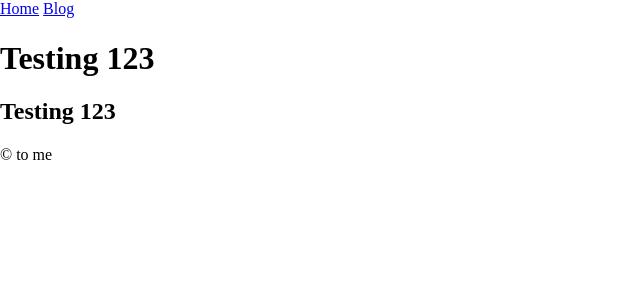
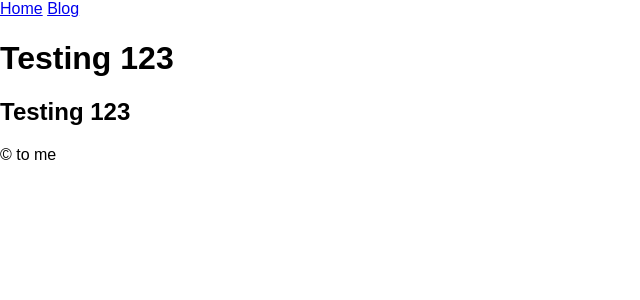
Before and after one commit to testuseriosh/testuser.github.io, a Jekyll site: the page built from readme.md, in a window 1280 px wide. Shown: the top 300 px of the page, without its empty margins (0-640 px from the left). Built offline with Jekyll 4.4.1, drawn with Linux system fonts in a browser that asks for light colours; nearby versions of some CDN libraries; our own code applies the rules of GitHub Pages for plain Markdown files.

Commit message:
Change font
Change font

```diff
--- a/_layouts/default.html
+++ b/_layouts/default.html
@@ -5,7 +5,7 @@
     <title>{{ page.title }}</title>
     <link rel="stylesheet" href="https://cdnjs.cloudflare.com/ajax/libs/tachyons/4.11.1/tachyons.min.css" integrity="sha512-d0v474klOFSF7qD9WDvyRxAvXaWSxCHDZdnBSZQjo8BpVr6vpjwAgqetpqkKP38DzlOzdVPaLVnzzW1Ba8wB9w==" crossorigin="anonymous" referrerpolicy="no-referrer" />
   </head>
-  <body>
+  <body class="system-sans-serif">
     <nav>
       <a href="/">Home</a>
       <a href="/blog/">Blog</a>
```
Also changed, not shown: about.md (+1 -1 lines).
